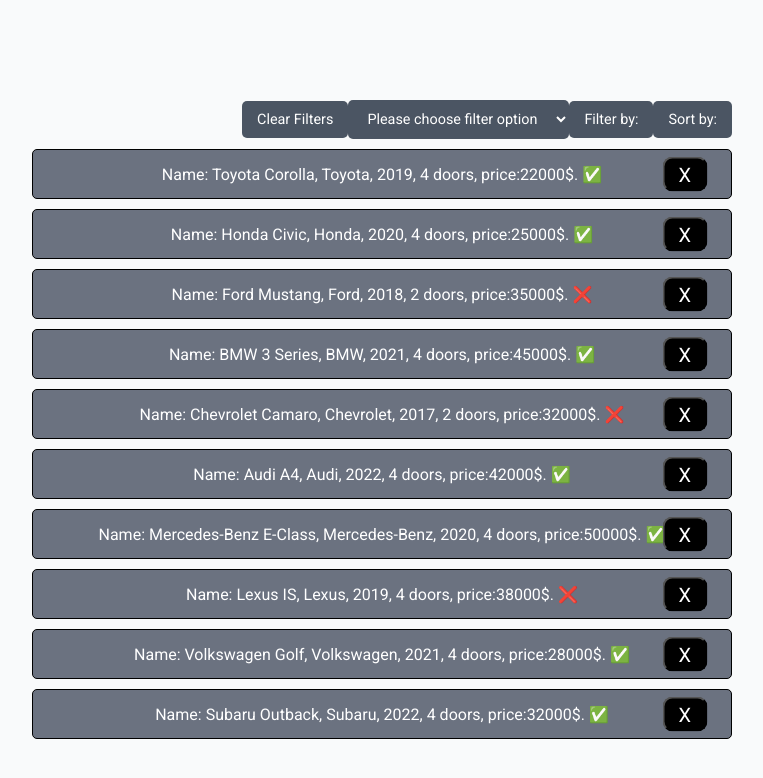
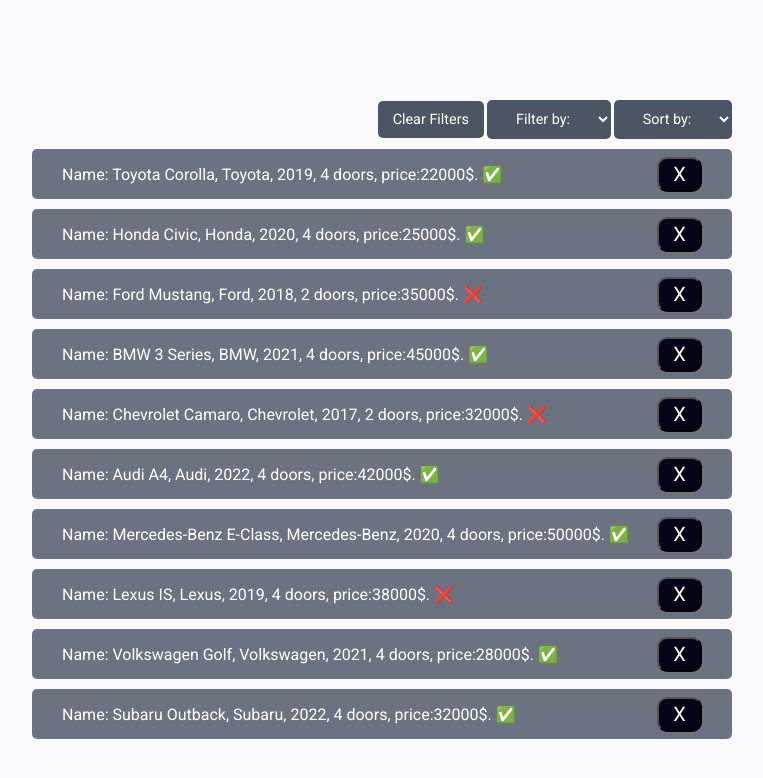
Before and after one commit to MarioMilosevic/Cars-Shopping-Cart, a website built with Vite: page index.html in a window 1280 px wide. Shown: the whole page, without its empty margins (258-1021 px from the left). Built offline with nearby package versions, Linux system fonts and the light colour scheme.

Commit message:
Refactor code

```diff
--- a/constants.js
+++ b/constants.js
@@ -95,9 +95,9 @@
 
 export function data() {
   const app = document.querySelector("#app");
-  const clearBtn = document.querySelector(".clearBtn");
-  const filterBtn = document.querySelector(".filterBtn");
-  const sortBtn = document.querySelector(".sortBtn");
+  const clearBtn = document.querySelector("#clearBtn");
+  const filterBtn = document.querySelector("#filterBtn");
+  const sortBtn = document.querySelector("#sortBtn");
   const filterOptions = document.querySelector(".filterOptions");
   const sortOptions = document.querySelector(".sortOptions");
   const available = document.querySelector(".available");
--- a/helpers.js
+++ b/helpers.js
@@ -1,28 +1,21 @@
 "use strict";
-// Pravi divove i dugmad unutar njih i ubacuje ih u glavni root div
 export const displayCars = (root, arr) => {
   arr.forEach((el) => {
-    // Pravim fragment
-    let fragment = document.createDocumentFragment();
-    // Pravim div za informacije auta i dodajem im klasu
+
     const carDiv = document.createElement("div");
-    carDiv.classList.add("car");
-    // Pravim buttonem za auta i dajem im klasu
+    carDiv.classList.add("carDiv");
+    const carText = document.createElement('p')
+    carText.classList.add('carText')
     const carBtn = document.createElement("button");
     carBtn.textContent = "X";
     carBtn.classList.add("carBtn");
-    // U carDiv ubacujem text kontent
-    carDiv.textContent = `Name: ${el.name}, ${el.brand}, ${
+    carText.textContent = `Name: ${el.name}, ${el.brand}, ${
       el.manufacturedYear
     }, ${el.doors} doors, price:${el.price}$. ${
       el.available === true ? "✅" : "❌"
     }`;
-    // Svakom carDivu dajem dijete carBtn
-    carDiv.appendChild(carBtn);
-    //Svakom fragmentu dajem dijete carDiv
-    fragment.appendChild(carDiv);
-    // Glavnom divu dajem djecu fragmente koji sadrze carDiv i carBtn
-    root.appendChild(fragment);
+    carDiv.append(carText,carBtn);
+    root.appendChild(carDiv);
   });
 };
 
@@ -116,12 +109,12 @@
   target.parentElement.remove();
 };
 // Funkcija koja sklanja fokus sa filter ili sort dugmeta kada kliknem van njih
-export const focusHandler = (event, a, b, arr) => {
-  if (event.target === a || event.target === b) {
-    return;
-  } else {
-    arr.forEach((element) => {
-      element.style.visibility = "hidden";
-    });
-  }
-};
+// export const focusHandler = (event, a, b, arr) => {
+//   if (event.target === a || event.target === b) {
+//     return;
+//   } else {
+//     arr.forEach((element) => {
+//       element.style.visibility = "hidden";
+//     });
+//   }
+// };
--- a/index.html
+++ b/index.html
@@ -12,16 +12,21 @@
   <body>
     <div id="app">
       <div class="dropDownMenu">
-        <button class="clearBtn">Clear Filters</button>
+        <button id="clearBtn">Clear Filters</button>
         <select name="Filter" id="filterBtn">
-          <option value="" >Please choose filter option</option>
-          <option value="available">Available</option>
-          <option value="unavailable">Unavailable</option>
+          <option value="" >Filter by:</option>
+          <option class="available" value="available">Available</option>
+          <option class="unavailable" value="unavailable">Unavailable</option>
         </select>
-        <button class="filterBtn">Filter by:</button>
-        <button class="sortBtn">Sort by:</button>
+        <select name="Filter" id="sortBtn">
+          <option value="" >Sort by:</option>
+          <option class="decending" value="decending">Decending</option>
+          <option class="ascending" value="ascending">Ascending</option>
+        </select>
+        <!-- <button class="filterBtn">Filter by:</button>
+        <button class="sortBtn">Sort by:</button> -->
       </div>
-        <div class="options">
+        <!-- <div class="options">
           <div class="filterOptions">
             <div class="available">Available</div>
             <div class="unavailable">Unavailable</div>
@@ -30,7 +35,7 @@
             <div class="decending">Decending</div>
             <div class="ascending">Ascending</div>
           </div>
-        </div>
+        </div> -->
     </div>
     <script type="module" src="/main.js"></script>
   </body>
--- a/main.js
+++ b/main.js
@@ -4,7 +4,7 @@
 import { filter } from "./helpers";
 import { sort } from "./helpers";
 import { deleteDiv } from "./helpers";
-import { focusHandler } from "./helpers";
+// import { focusHandler } from "./helpers";
 import { clearFilters } from "./helpers";
 import { cars } from "./constants";
 import { data } from "./constants";
@@ -30,6 +30,14 @@
 const carBtn = document.querySelectorAll(".carBtn");
 const carBtnArr = [...carBtn];
 
+filterBtn.addEventListener("change", function () {
+  let selectedOption = this.value;
+  if (selectedOption === "available") {
+    console.log("available");
+  } else if (selectedOption === "unavailable") {
+    console.log("unavailable");
+  }
+});
 
 // Ocisti filter i sort (vrati prvobitne podatke)
 clearBtn.addEventListener("click", function () {
@@ -37,15 +45,16 @@
   displayCars(app, cars);
 });
 // Prikazi opcije filtera
-filterBtn.addEventListener("click", function () {
-  displayOptions(filterOptions);
-});
-// Prikazi opcije sorta
-sortBtn.addEventListener("click", function () {
-  displayOptions(sortOptions);
-});
+// filterBtn.addEventListener("click", function () {
+//   displayOptions(filterOptions);
+// });
+// // Prikazi opcije sorta
+// sortBtn.addEventListener("click", function () {
+//   displayOptions(sortOptions);
+// });
 // Dostupni
 available.addEventListener("click", function () {
+  console.log("available");
   filter(cars, true, app);
 });
 // Nedostupni
@@ -66,6 +75,6 @@
 });
 
 // Na klik van filter ili sort, oni postaju nevidljivi
-document.body.addEventListener("click", function (e) {
-  focusHandler(e, filterBtn, sortBtn, optionsArray);
-});
+// document.body.addEventListener("click", function (e) {
+//   focusHandler(e, filterBtn, sortBtn, optionsArray);
+// });
--- a/style.css
+++ b/style.css
@@ -2,16 +2,16 @@
   --color-gray-light: #f9fafb;
   --color-accent-primary: #6b7280;
   --color-accent-shade1: #4b5563;
+  --color-black-light: #020617;
 }
 
 * {
   margin: 0;
   padding: 0;
   box-sizing: border-box;
-  font-family: 'Poppins', sans-serif;
-  font-family: 'Roboto', sans-serif;
+  font-family: "Poppins", sans-serif;
+  font-family: "Roboto", sans-serif;
 }
-
 
 body {
   display: flex;
@@ -33,20 +33,15 @@
   justify-content: flex-end;
   align-items: center;
 }
-.dropDownMenu button {
+
+#filterBtn,
+#sortBtn,
+#clearBtn {
   border-radius: 5px;
   background-color: var(--color-accent-shade1);
   color: white;
-  padding: 10px 15px;
-  border: none;
-  cursor: pointer;
-  font-size: 0.9rem;
-}
-
-#filterBtn {
-  border-radius: 5px;
-  background-color: var(--color-accent-shade1);
-  color: white;
+  margin-left: 3px;
+  text-align: center;
   padding: 10px 15px;
   border: none;
   cursor: pointer;
@@ -91,38 +86,26 @@
   cursor: pointer;
 }
 
-.car {
+.carDiv {
   display: flex;
-  margin: 10px auto;
-  position: relative;
+  justify-content: space-between;
+  padding: 0 30px;
+  align-items: center;
+  margin-top: 10px;
   width: 100%;
-  border: 1px solid black;
   background-color: var(--color-accent-primary);
   color: white;
   height: 50px;
-  justify-content: space-around;
-  align-items: center;
   border-radius: 5px;
 }
 
-.car > button {
-  background-color: black;
-  margin-right: 50px;
-}
-
 .carBtn {
-  display: flex;
-  align-items: center;
-  justify-content: center;
+  background-color: var(--color-black-light);
   border-radius: 10px;
   width: 45px;
   font-size: 20px;
-  padding:1px 2px;
+  padding: 1px 2px;
   height: 35px;
   color: #fff;
-  position: absolute;
-  top: 50%;
-  right:-7%;
-  transform: translate(-50%,-50%);
   cursor: pointer;
 }
```
